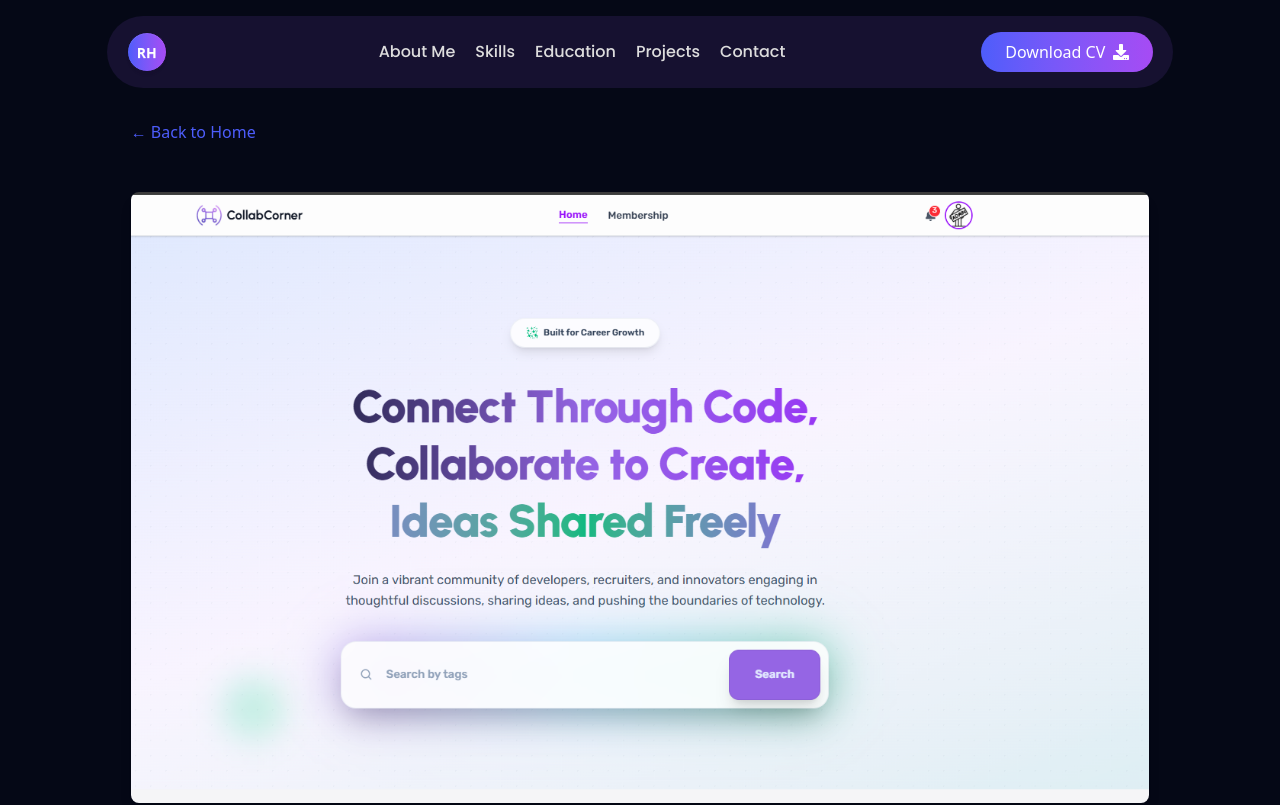
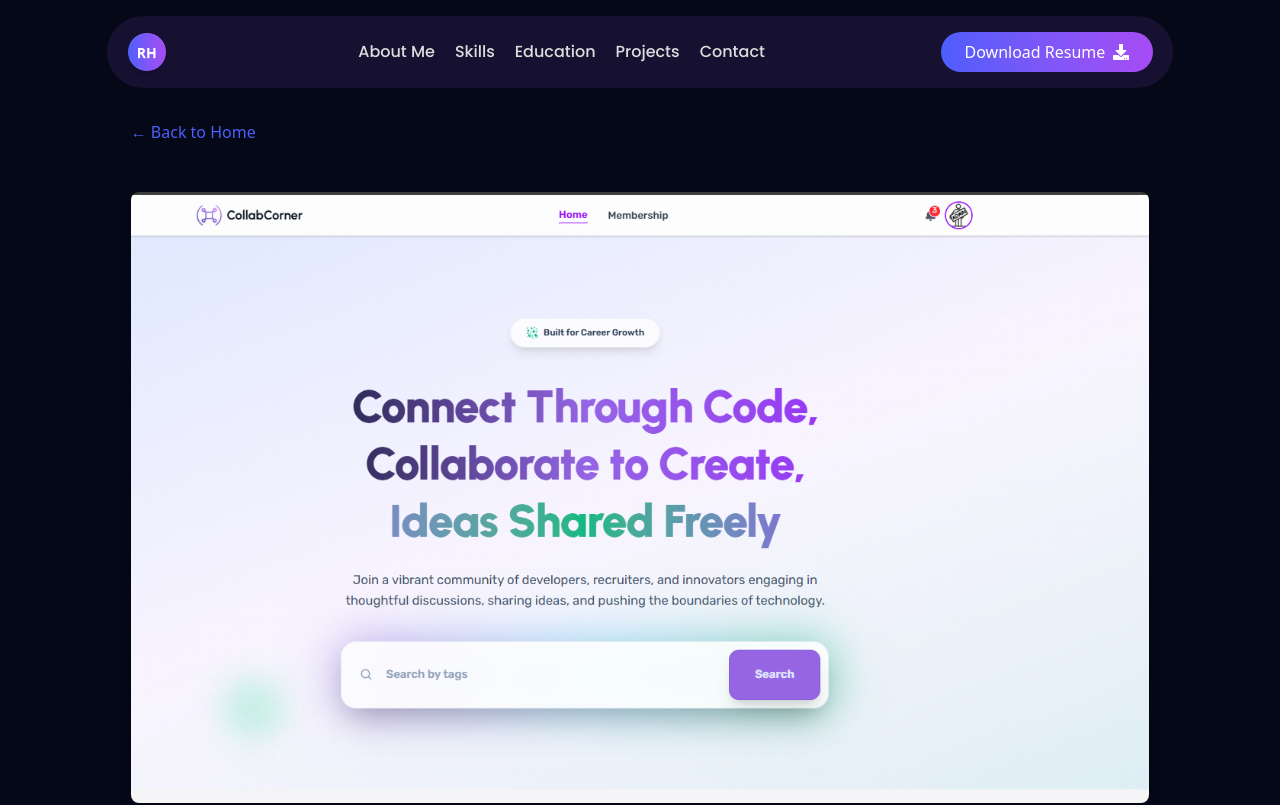
Before and after one commit to mdrahimultahsin/rahimul-portfolio, a React (Vite) app: page /projects/1 in a window 1280 px wide. Shown: the top 805 px of the page. Built offline with nearby package versions, Linux system fonts and the light colour scheme.

Commit message:
added download cv

```diff
--- a/src/components/Hero.jsx
+++ b/src/components/Hero.jsx
@@ -1,10 +1,17 @@
 import React from "react";
-import { TypeAnimation } from "react-type-animation";
-import { FaDownload, FaGithub, FaLinkedin, FaTwitter, FaReact, FaNodeJs } from "react-icons/fa";
-import { SiMongodb, SiTailwindcss } from "react-icons/si";
+import {TypeAnimation} from "react-type-animation";
+import {
+  FaDownload,
+  FaGithub,
+  FaLinkedin,
+  FaTwitter,
+  FaReact,
+  FaNodeJs,
+} from "react-icons/fa";
+import {SiMongodb, SiTailwindcss} from "react-icons/si";
 import Button from "./Button";
 import GradientText from "../utils/GradientText";
-import heroImg from "../assets/Layer 1.png"
+import heroImg from "../assets/Layer 1.png";
 const Hero = () => {
   return (
     <div className="md:w-10/12 mx-auto flex flex-col md:flex-row md:items-center justify-between md:px-8 gap-4 md:gap-40 py-18 lg:pt-30 px-8">
@@ -58,7 +65,13 @@ const Hero = () => {
         </div>
 
         <div className="my-6">
-          <Button label="Download CV" icon={FaDownload} />
+          <a
+            href="https://drive.google.com/uc?export=download&id=1d7PTaxkknyetqHPnGfajMkKQHBNF9bst"
+            target="_blank"
+            rel="noopener noreferrer"
+          >
+            <Button label="Download Resume" icon={FaDownload} />
+          </a>
         </div>
       </div>
 
--- a/src/components/Navbar.jsx
+++ b/src/components/Navbar.jsx
@@ -3,7 +3,7 @@ import {FaDownload} from "react-icons/fa";
 import {FaXmark} from "react-icons/fa6";
 import {IoMenu} from "react-icons/io5";
 import Button from "./Button";
-import { Link } from "react-router";
+import {Link} from "react-router";
 
 const Navbar = () => {
   const [isMenuOpen, setIsMenuOpen] = useState(false);
@@ -11,32 +11,65 @@ const Navbar = () => {
     <div className="related z-50">
       <div className="w-11/12 md:w-10/12 mx-auto flex justify-between items-center bg-base-200 px-5 py-2 lg:py-4 mt-4 rounded-full">
         <div>
-          <Link to="/" className="bg-gradient-to-r from-primary to-accent text-white btn btn-circle ">RH</Link>
+          <Link
+            to="/"
+            className="bg-gradient-to-r from-primary to-accent text-white btn btn-circle "
+          >
+            RH
+          </Link>
         </div>
         <div className="hidden md:flex pl-4">
           <ul className="flex justify-center items-center gap-5 font-heading">
             <li>
-              <a href="#about" className="text-sm font-medium active:text-primary lg:text-base active:border-b-2 border-primary">About Me</a>
+              <a
+                href="#about"
+                className="text-sm font-medium active:text-primary lg:text-base active:border-b-2 border-primary"
+              >
+                About Me
+              </a>
             </li>
             <li>
-              <a href="#skills" className="text-sm font-medium active:text-primary lg:text-base active:border-b-2 border-primary">Skills</a>
+              <a
+                href="#skills"
+                className="text-sm font-medium active:text-primary lg:text-base active:border-b-2 border-primary"
+              >
+                Skills
+              </a>
             </li>
             <li>
-              <a href="#education" className="text-sm font-medium active:text-primary lg:text-base active:border-b-2 border-primary">Education</a>
+              <a
+                href="#education"
+                className="text-sm font-medium active:text-primary lg:text-base active:border-b-2 border-primary"
+              >
+                Education
+              </a>
             </li>
             <li>
-              <a href="#projects" className="text-sm font-medium active:text-primary lg:text-base active:border-b-2 border-primary">Projects</a>
+              <a
+                href="#projects"
+                className="text-sm font-medium active:text-primary lg:text-base active:border-b-2 border-primary"
+              >
+                Projects
+              </a>
             </li>
             <li>
-              <a href="#contact" className="text-sm font-medium active:text-primary lg:text-base active:border-b-2 border-primary">Contact</a>
+              <a
+                href="#contact"
+                className="text-sm font-medium active:text-primary lg:text-base active:border-b-2 border-primary"
+              >
+                Contact
+              </a>
             </li>
           </ul>
         </div>
         <div className="hidden md:flex">
-                <Button label="Download CV" icon={FaDownload}/>
-          {/* <button className="flex items-center gap-2 btn btn-primary btn-sm md:btn-md rounded-full">
-            Download CV <FaDownload />
-          </button> */}
+          <a
+            href="https://drive.google.com/uc?export=download&id=1d7PTaxkknyetqHPnGfajMkKQHBNF9bst"
+            target="_blank"
+            rel="noopener noreferrer"
+          >
+            <Button label="Download Resume" icon={FaDownload} />
+          </a>
         </div>
         <button
           onClick={() => setIsMenuOpen(!isMenuOpen)}
@@ -67,9 +100,15 @@ const Navbar = () => {
             <a href="#contact">Contact</a>
           </li>
           <li>
-            <button className="flex justify-center items-center gap-2 bg-gradient-to-r from-primary to-accent text-white px-4 py-2 text-sm cursor-pointer rounded-full">
-              Download CV <FaDownload />
-            </button>
+            <a
+              href="https://drive.google.com/uc?export=download&id=1d7PTaxkknyetqHPnGfajMkKQHBNF9bst"
+              target="_blank"
+              rel="noopener noreferrer"
+            >
+              <button className="flex justify-center items-center gap-2 bg-gradient-to-r from-primary to-accent text-white px-4 py-2 text-sm cursor-pointer rounded-full">
+                Download Resume <FaDownload />
+              </button>
+            </a>
           </li>
         </ul>
       </div>
```
